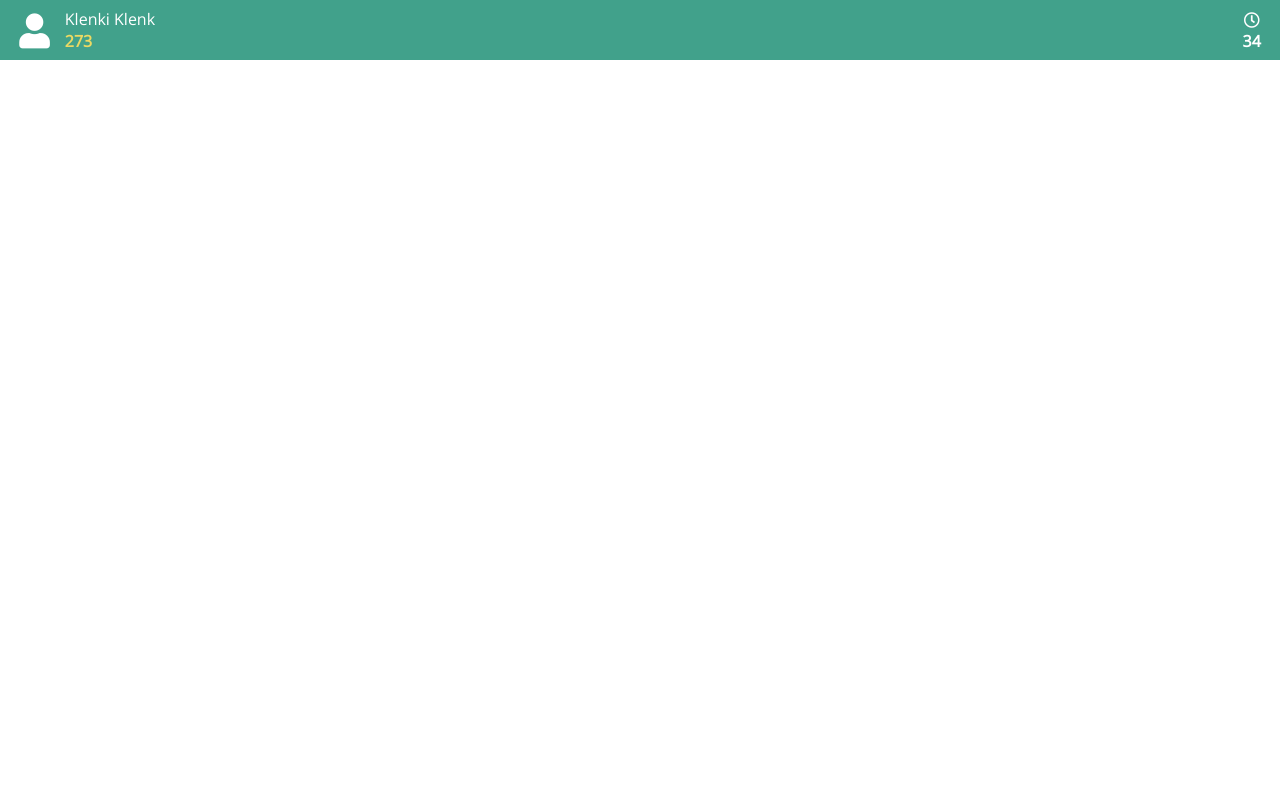
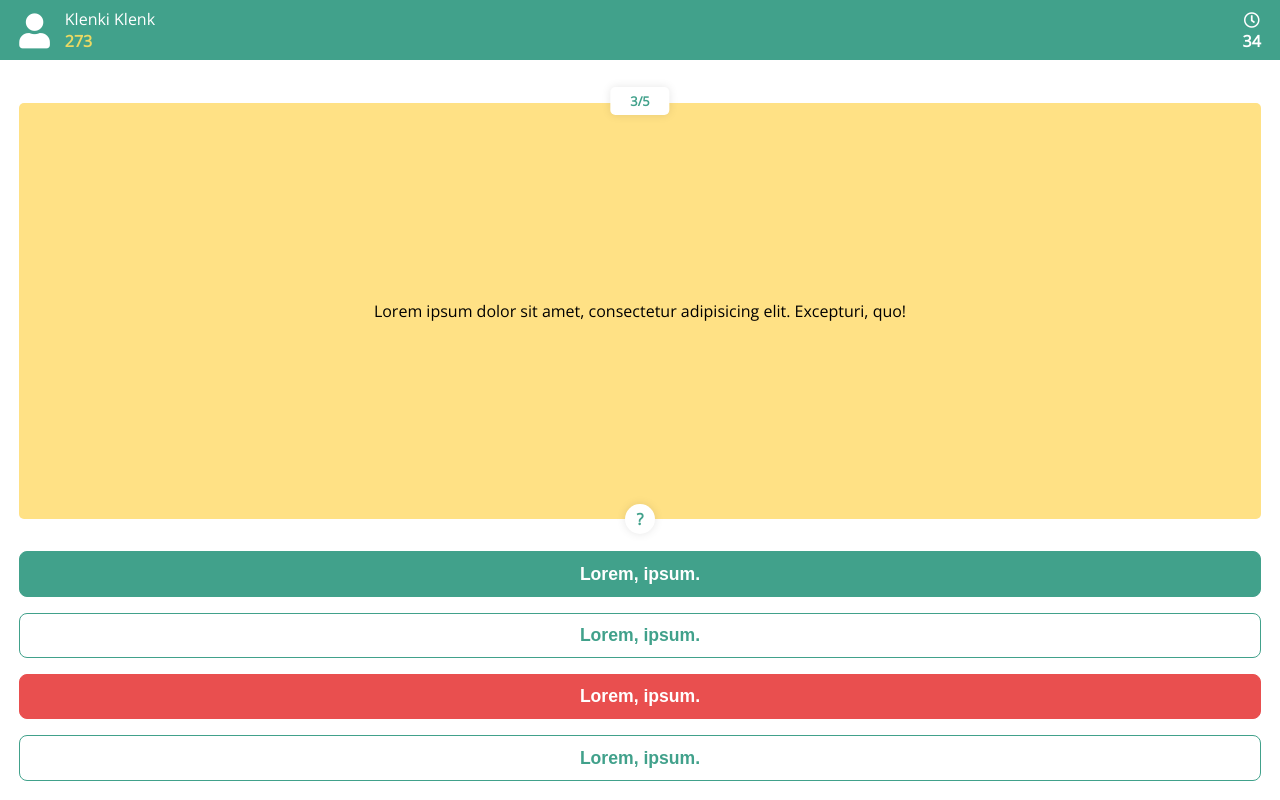
Before and after one commit to kborisov00/quiz-app, a website built with webpack: page src/screens/game.html in a window 1280 px wide. Built offline with nearby package versions, Linux system fonts and the light colour scheme.

Commit message:
game screen added

```diff
--- a/src/screens/game.html
+++ b/src/screens/game.html
@@ -28,5 +28,22 @@
         </div>
 
     </div> <!-- navbar -->
+
+
+    <div class="main">
+
+        <div class="main__question">
+            <p class="main__question-count">3/5</p>
+            <p class="main__question-text">Lorem ipsum dolor sit amet, consectetur adipisicing elit. Excepturi, quo!</p>
+            <p class="main__question-icon">?</p>
+        </div>
+
+        <div class="main__buttons">
+            <button class="main__buttons-button right">Lorem, ipsum.</button>
+            <button class="main__buttons-button">Lorem, ipsum.</button>
+            <button class="main__buttons-button wrong">Lorem, ipsum.</button>
+            <button class="main__buttons-button">Lorem, ipsum.</button>
+        </div>
+    </div>
 </body>
 </html>
--- a/src/styles/game.scss
+++ b/src/styles/game.scss
@@ -65,3 +65,91 @@
         }
     }
 }
+
+.main {
+    padding: 1.2rem;
+    height: calc(100vh - 60px);
+
+    display: flex;
+    flex-direction: column;
+    justify-content: space-between;
+
+    &__question {
+        position: relative;
+        background: #ffe185;
+        border-radius: 5px;
+        padding: 0 20px;
+        margin: 1.5rem 0 2rem 0;
+
+        display: flex;
+        justify-content: center;
+        align-items: center;
+        flex: 1;
+
+        &-count {
+            position: absolute;
+            top: calc(-0.4rem - 10px);
+            left: 50%;
+            transform: translateX(-50%);
+            background: #fff;
+            color: $primary-color;
+            font-weight: bold;
+            padding: 5px 20px;
+            border-radius: 5px;
+            box-shadow: 0 0 10px rgba(0,0,0,.1);
+            font-size: .8rem;
+        }
+
+        &-icon {
+            height: 30px;
+            width: 30px;
+            line-height: 30px;
+            text-align: center;
+            position: absolute;
+            bottom: -15px;
+            border-radius: 50%;
+            color: $primary-color;
+            font-weight: bold;
+            box-shadow: 0 0 10px rgba(0,0,0,.1);
+
+            background: #fff;
+            left: 50%;
+            transform: translateX(-50%);
+        }
+    }
+
+    // button block wrapper
+    &__buttons {
+        display: flex;
+        justify-content: flex-end;
+        flex-direction: column;
+
+        &-button {
+            padding: .7rem 0;
+            border: 1.5px solid $primary-color;
+            border-radius: 8px;
+
+            font-size: 1.1rem;
+            color: $primary-color;
+            font-weight: bold;
+
+            background: none;
+
+            // every button except the last one
+            &:not(:last-child) {
+                margin-bottom: 1rem;
+            }
+
+            &.right {
+                background: $primary-color;
+                color: #fff;
+            }
+
+            &.wrong {
+                border-color: #e94f4f;
+                background: #e94f4f;
+                color: #fff;
+            }
+        }
+    }
+}
```
